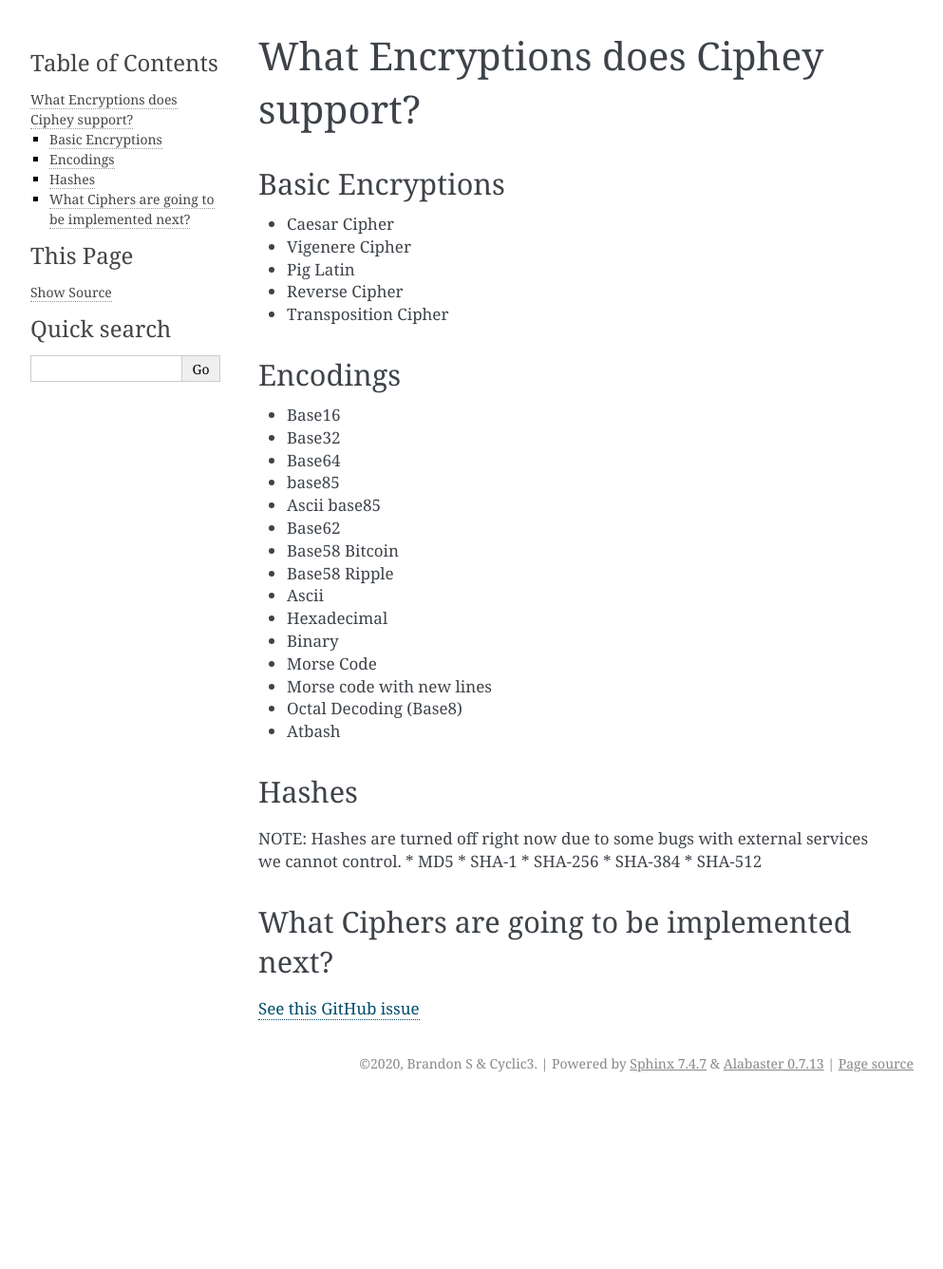
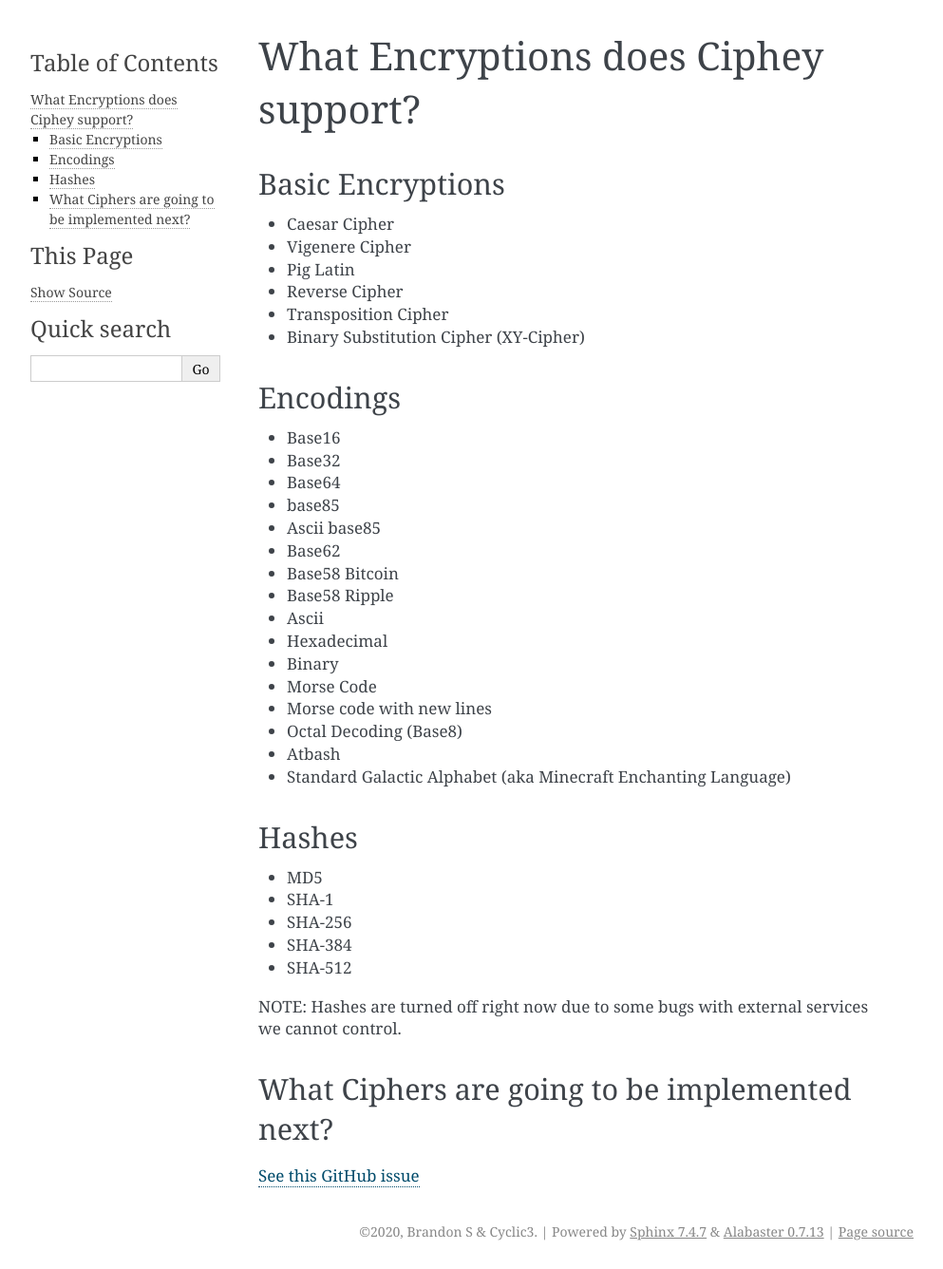
Before and after one commit to Ciphey/CipheyDocs, a Sphinx documentation site: the page built from docs/ciphers.rst, in a window 1280 px wide. Shown: the whole page at 95% size, without its empty margins (148-1141 px from the left). Built offline with Sphinx 7.4.7, drawn with Linux system fonts in a browser that asks for light colours; before the commit the page ends 1159 px from its top, so only the background shows below that.

Commit message:
Add new encryptions & encodings

```diff
--- a/docs/ciphers.rst
+++ b/docs/ciphers.rst
@@ -8,6 +8,7 @@
 * Pig Latin
 * Reverse Cipher
 * Transposition Cipher
+* Binary Substitution Cipher (XY-Cipher)
 
 Encodings
 ----------
@@ -26,15 +27,16 @@
 * Morse code with new lines
 * Octal Decoding (Base8)
 * Atbash
+* Standard Galactic Alphabet (aka Minecraft Enchanting Language)
 
 Hashes
 -------
-NOTE: Hashes are turned off right now due to some bugs with external services we cannot control.
 * MD5
 * SHA-1
 * SHA-256
 * SHA-384
 * SHA-512
+NOTE: Hashes are turned off right now due to some bugs with external services we cannot control.
 
 What Ciphers are going to be implemented next?
 -----------------------------------------------
```
